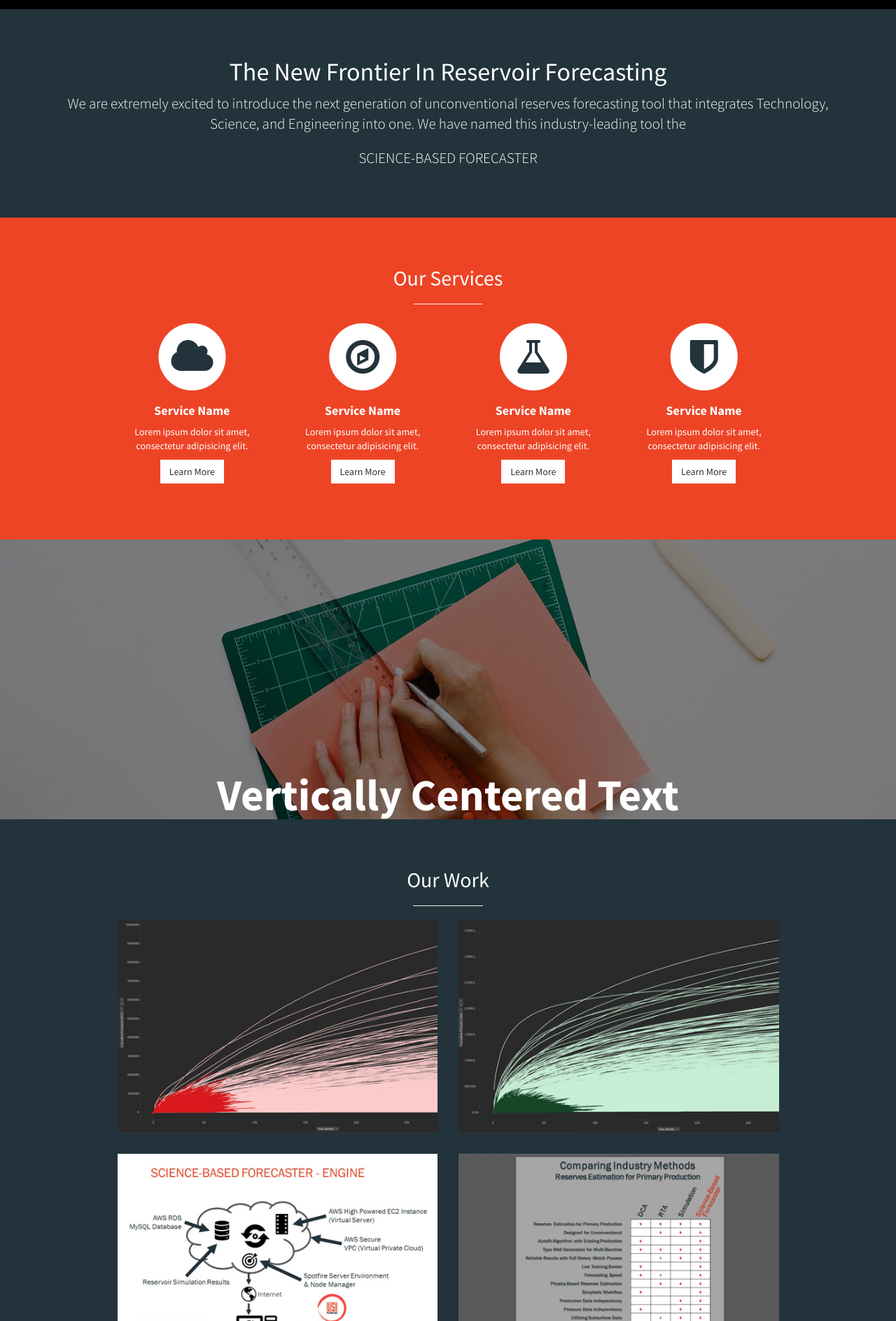
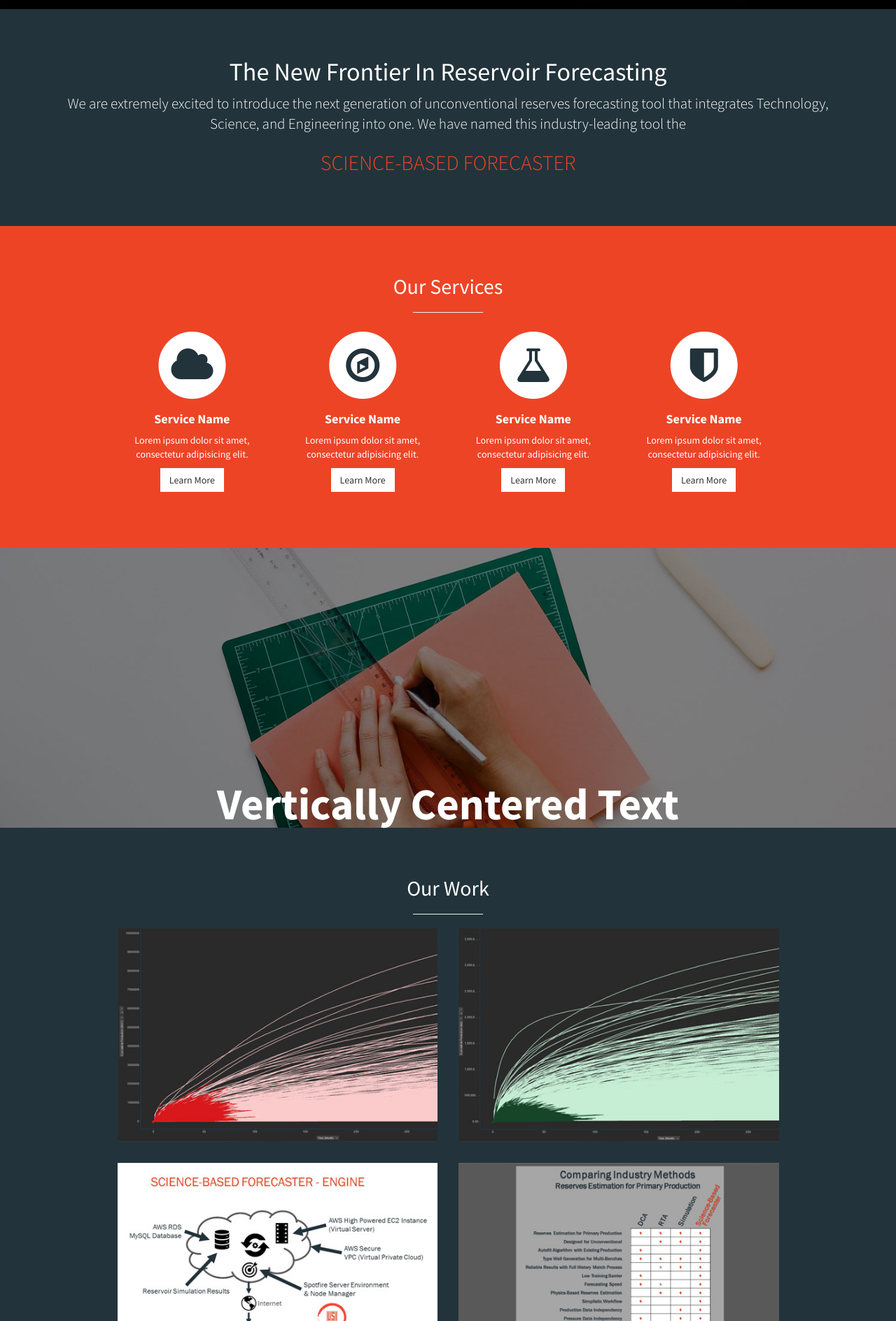
Before and after one commit to volny/stylish-portfolio-jekyll, a Jekyll site: the page built from index.html, in a window 1280 px wide. Shown: the part 887-2775 px from the top of the page at 70% size. Built offline with Jekyll 4.4.1, drawn with Linux system fonts in a browser that asks for light colours.

Commit message:
edit text

```diff
--- a/_includes/about.html
+++ b/_includes/about.html
@@ -4,7 +4,7 @@
       <div class="col-lg-12 text-center">
         <h1>The New Frontier In Reservoir Forecasting</h1>
         <p class="lead" style="text-align:center">We are extremely excited to introduce the next generation of unconventional reserves forecasting tool that integrates Technology, Science, and Engineering into one. We have named this industry-leading tool the</p>
-        <p class="lead" style="text-align:center">SCIENCE-BASED FORECASTER</p>
+        <p class="lead" style="text-align:center;color:#ed4426; font-size: 30px">SCIENCE-BASED FORECASTER</p>
       </div>
     </div>
     <!-- /.row -->
```
